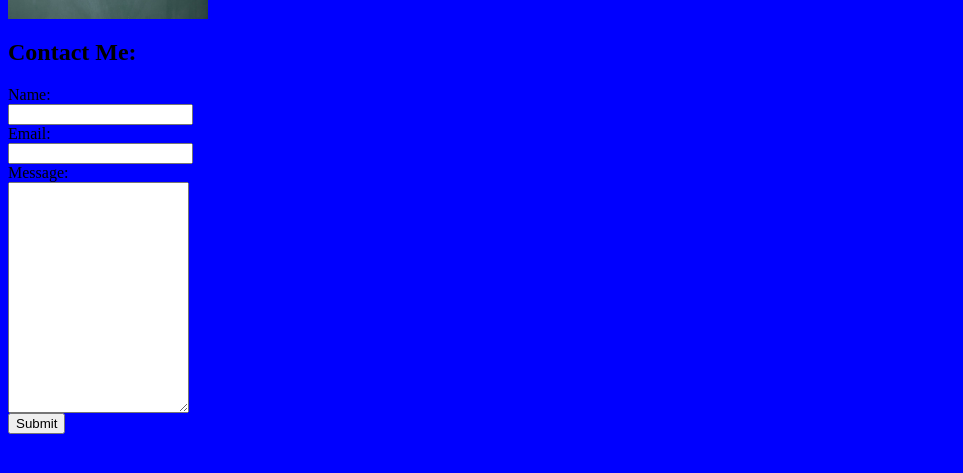
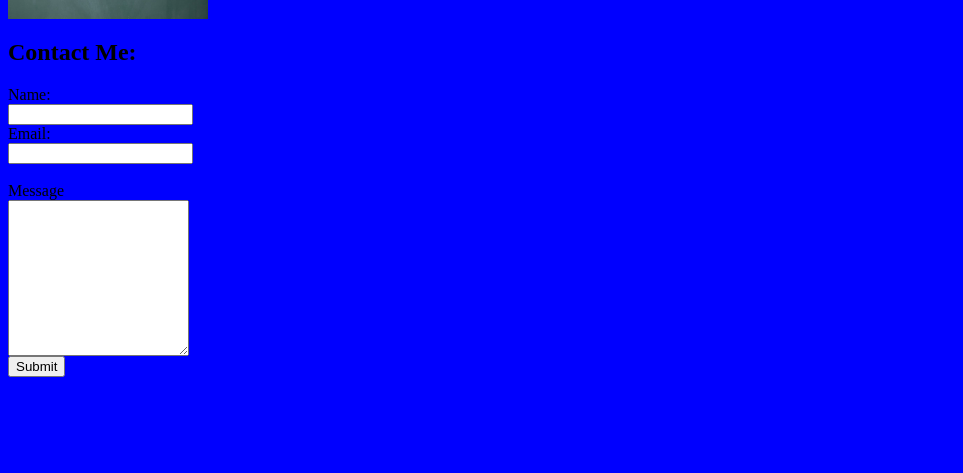
Before and after one commit to brendansmith123/Portfolio-website, a plain HTML site: page contact.html in a window 1280 px wide. Shown: the part 115-588 px from the top of the page, without its empty margins (0-963 px from the left). Drawn offline with Linux system fonts and the light colour scheme.

Commit message:
initial push

```diff
--- a/contact.html
+++ b/contact.html
@@ -20,22 +20,16 @@
     </div>
     <img src="./assets/contact.jpg" alt="Picture saying contact us" />
     <h2 class="contact">Contact Me:</h2>
-    <form id="form" action="sucess.html">
-      <div>
-        <label for="name">Name: </label>
-        <br />
-      </div>
-      <input type="text" name="name" id="name" />
-      <div>
-        <label for="email">Email: </label>
-        <br />
-        <input type="email" name="email" id="email" />
-      </div>
-      <div>
-        <label for="message">Message: </label>
-        <br />
-        <textarea name="message" id="message" cols="20" rows="15"></textarea>
-      </div>
+    <form action="success.html">
+      <label for="fname">Name:</label> <br />
+      <input type="text" id="name" name="name" value="" /><br />
+      <label for="email">Email:</label>
+      <br />
+      <input type="text" id="email" name="email" value="" /><br /><br />
+
+      <label for="message">Message</label> <br />
+      <textarea name="message" rows="10" cols="20"> </textarea>
+      <br />
       <button id="submit" type="sumbit">Submit</button>
     </form>
   </body>
```
